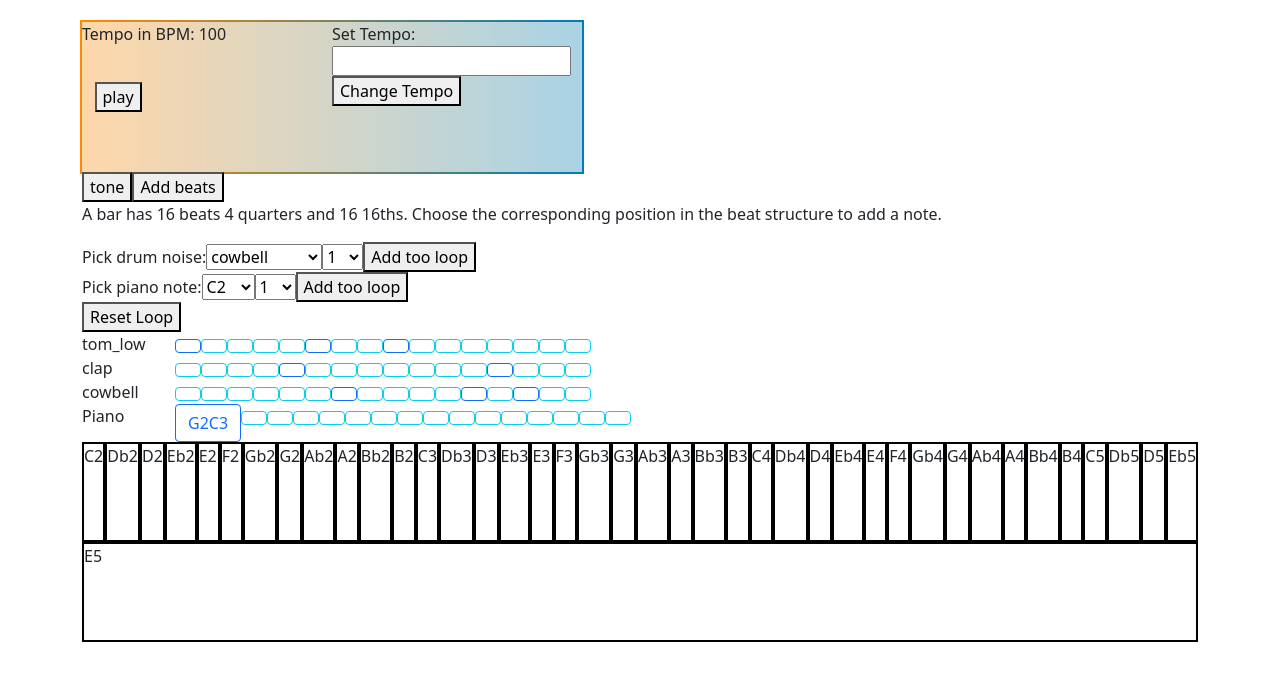
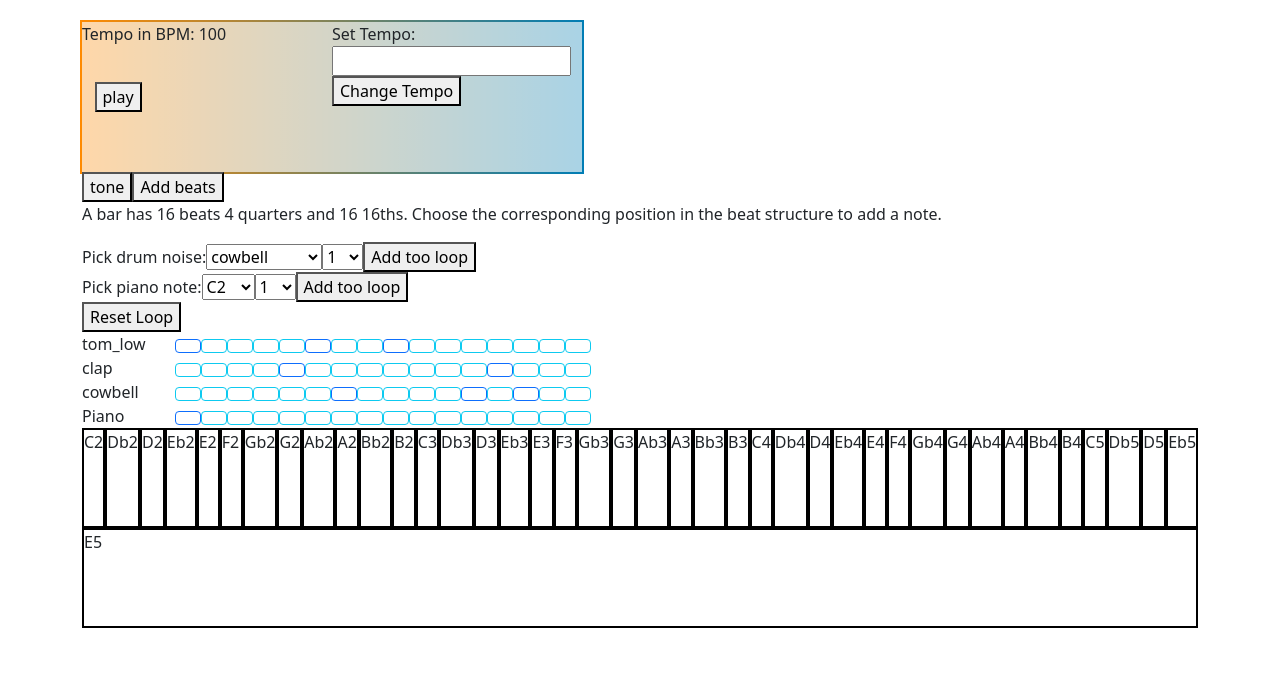
Before and after one commit to professional-pigeon/react-music-app, a React (Create React App) app: page / in a window 1280 px wide. Shown: the top 680 px of the page. Built offline with nearby package versions, Linux system fonts and the light colour scheme; no server answers.

Commit message:
WIP add notes by clicking keys

```diff
--- a/src/components/NoteVisual.js
+++ b/src/components/NoteVisual.js
@@ -53,7 +53,7 @@ function NoteVisual(props) {
       })
       if (pianoNoteOnBeat[0] !== undefined) {
         notes = pianoNoteOnBeat
-        largeArray.push(<Col sm="auto"><Button variant="outline-primary" className="selected" onClick={() => props.seePianoNote(notes, i)}>{notes}</Button></Col>)
+        largeArray.push(<Col sm="auto"><Button variant="outline-primary" className="selected" onClick={() => props.seePianoNote(notes, i)}></Button></Col>)
       } else {
         largeArray.push(<Col sm="auto"><Button variant="outline-info" className="unselected"></Button></Col>)
       }
--- a/src/components/PianoVisual.js
+++ b/src/components/PianoVisual.js
@@ -9,10 +9,11 @@ function PianoVisual(props) {
     if (displayNotes.includes(note) === true) {
       keys.push(<Col className="keys-highlight">{note}</Col>)
     } else {
-      keys.push(<Col className="keys" onClick={()=> props.addNote(note, )}>{note}</Col>)
+      keys.push(<Col className="keys" onClick={()=> props.addNote(note, props.addNote(note, props.beat))}>{note}</Col>)
     }
   })
 
+  console.log(props.beat)
 
   return (
     <div id="keyboard">
```
